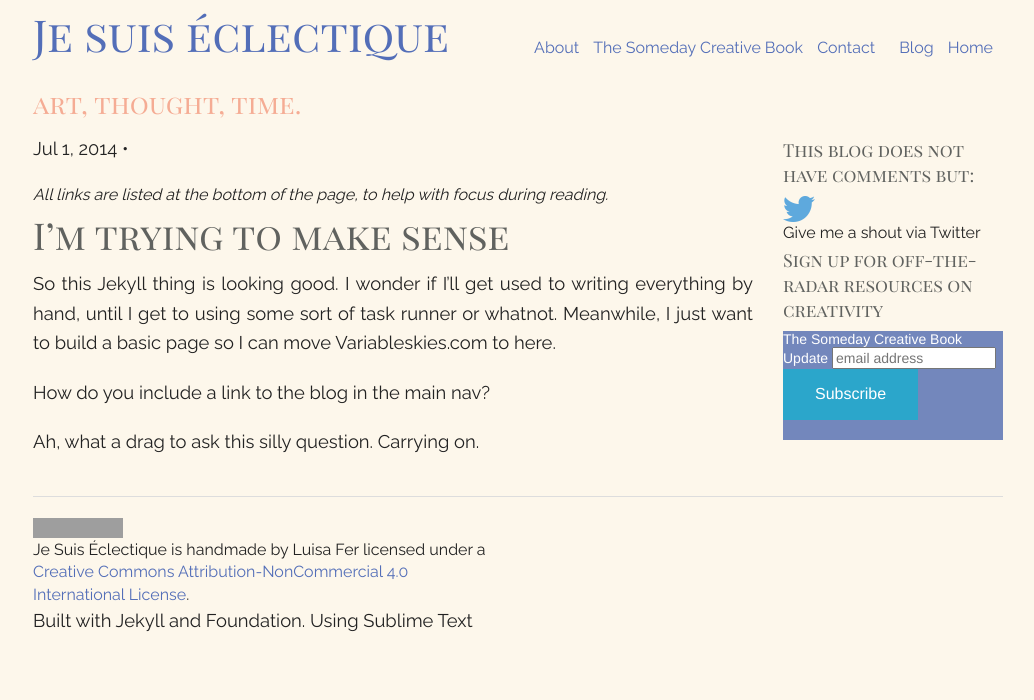
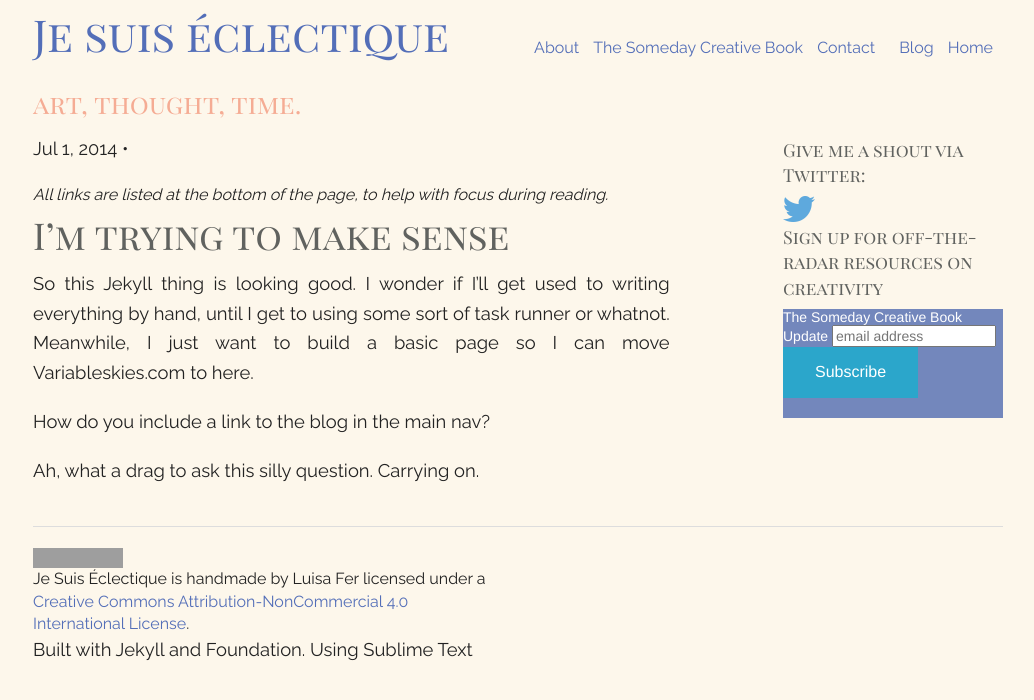
Before and after one commit to bitcolorine/Je-suis-eclectique, a Jekyll site: the page built from _posts/2014-07-01-first-post.md, in a window 1280 px wide. Shown: the top 700 px of the page, without its empty margins (122-1156 px from the left). Built offline with Jekyll 4.4.1, drawn with Linux system fonts in a browser that asks for light colours; Markdown is read by kramdown in place of the engine named in the settings; comment, search, counter and statistics services are not loaded; grey boxes are pictures that could not be loaded.

Commit message:
modified post layout

```diff
--- a/_layouts/post.html
+++ b/_layouts/post.html
@@ -7,7 +7,7 @@ Layout: default
 <div class="row">
 
 
- 	<div class="medium-9 columns" role="content">
+ 	<div class="medium-8 columns" role="content">
 
 
 
@@ -27,18 +27,21 @@ Layout: default
 
 
 	</div>
+	<div class="medium-1 columns"></div>
 
 	<div class="medium-3 columns">
 
-		<h5>This blog does not have comments but:</h5>
+		<div ><h5>Give me a shout via Twitter:</h5>
 
 		<a href="https://twitter.com/intent/tweet?screen_name=suis_eclectique"><img class="twitter" src="{{ site.baseurl }}/assets/img/twitter.png" alt="twitter"></a> <br>
 
-		Give me a shout via Twitter
+
+		</div>
 
 
-
+	<div>
 	{% include mailchimp.html %}
+	</div>
 
 <!--<ul >
 {% for category in site.categories %}
```
